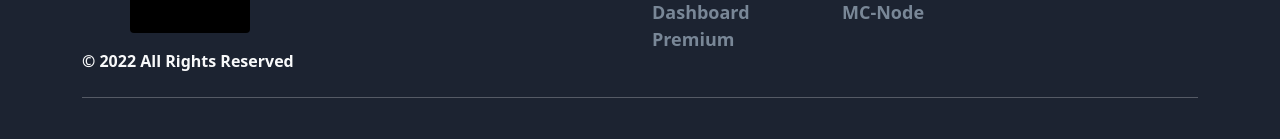
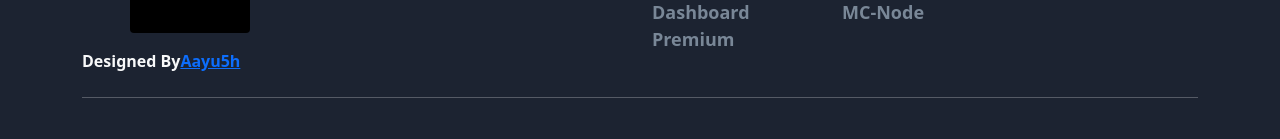
Before and after one commit to OpAayush/NeloPhine, a plain HTML site: page index.html in a window 1280 px wide. Shown: the part 2767-2906 px from the top of the page. Drawn offline with nearby package versions, Linux system fonts and the light colour scheme.

Commit message:
Update index.html

```diff
--- a/index.html
+++ b/index.html
@@ -279,7 +279,7 @@
                 <div class="col-lg-6 my-2">
                     <img src="assets/NeloPhine-Black.jpg" class="rounded position-relative image-footer" width="120px"
                         height="120px">
-                    <span class="d-block fw-bold text-light mt-3">© 2022 All Rights Reserved</span>
+                    <span class="d-block fw-bold text-light mt-3">Designed By<a href="https://aayush.is-a.dev">Aayu5h</a></span>
                 </div>
                 <div class="col-lg-6 my-2">
                     <div class="row">
```
